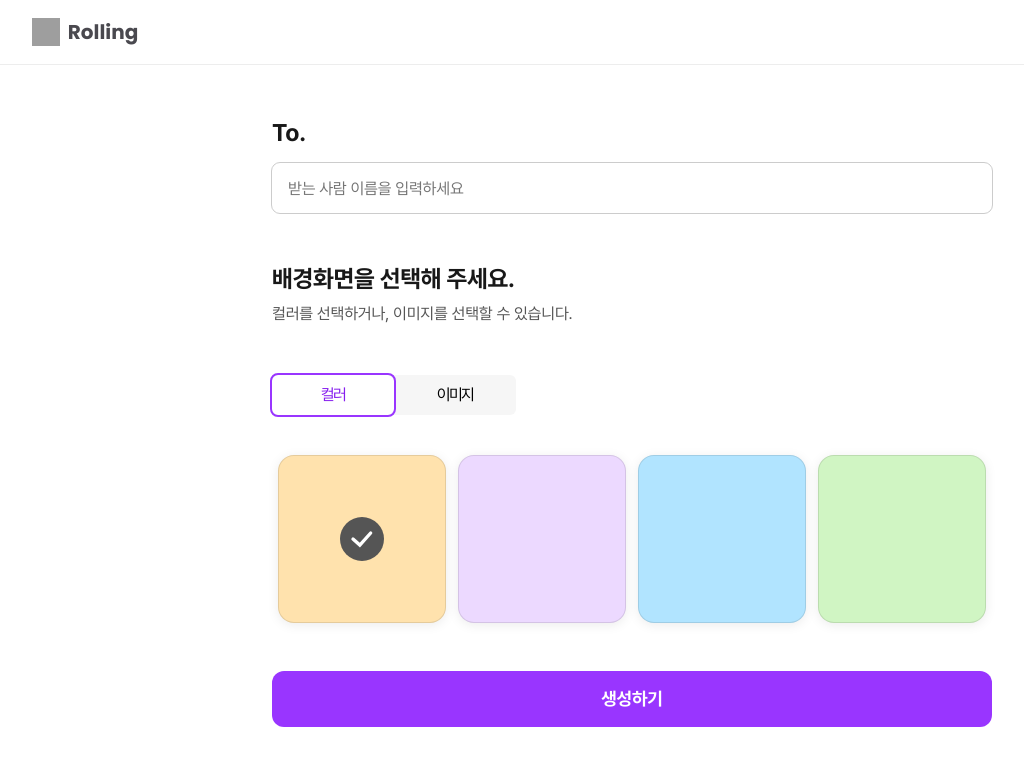
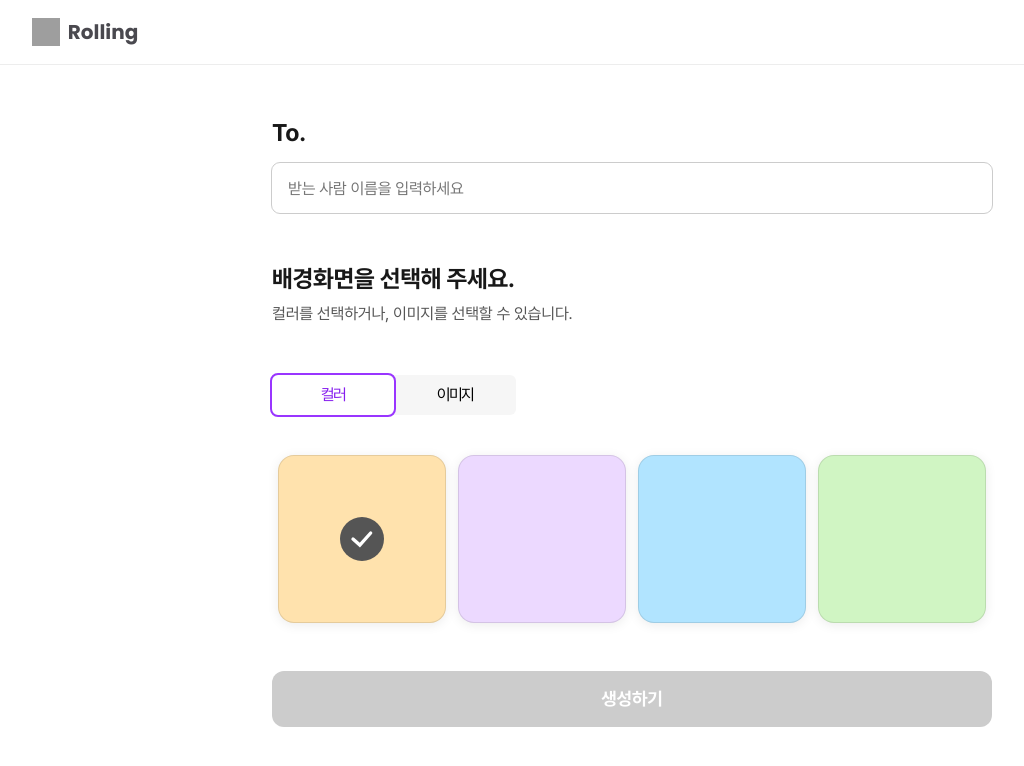
Before and after one commit to codeit-team8/rolling, a React (Vite) app: page /post in a window 1280 px wide. Shown: the top 766 px of the page, without its empty margins (8-1032 px from the left). Built offline with nearby package versions, Linux system fonts and the light colour scheme; grey boxes are pictures that could not be loaded.

Commit message:
feat : isValidForm에 따라 버튼 disabled 설정

```diff
--- a/src/pages/To.jsx
+++ b/src/pages/To.jsx
@@ -19,10 +19,9 @@ function To() {
 
   const handleSubmit = (e) => {
     e.preventDefault();
-    // if (isValidForm) {
-    // postData({ path: '/1-8/recipients/', data: postValue });
-    // } else {
-    // }
+    if (isValidForm) {
+      postData({ path: '/1-8/recipients/', data: postValue });
+    }
   };
 
   const preventSubmitKeyDownEnter = (e) => {
@@ -47,7 +46,9 @@ function To() {
           <P>컬러를 선택하거나, 이미지를 선택할 수 있습니다.</P>
         </TextBox2>
         <Option setPostValue={setPostValue} />
-        <PrimaryButton type="submit">생성하기</PrimaryButton>
+        <PrimaryButton type="submit" disabled={!isValidForm}>
+          생성하기
+        </PrimaryButton>
       </Form>
     </ToContainer>
   );
```
